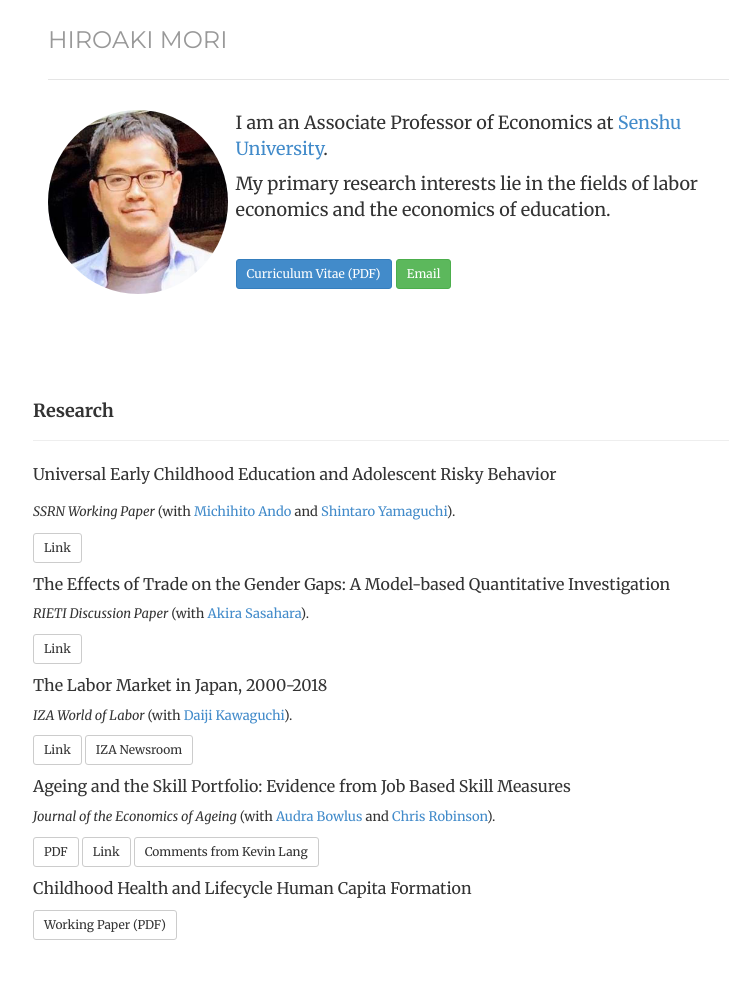
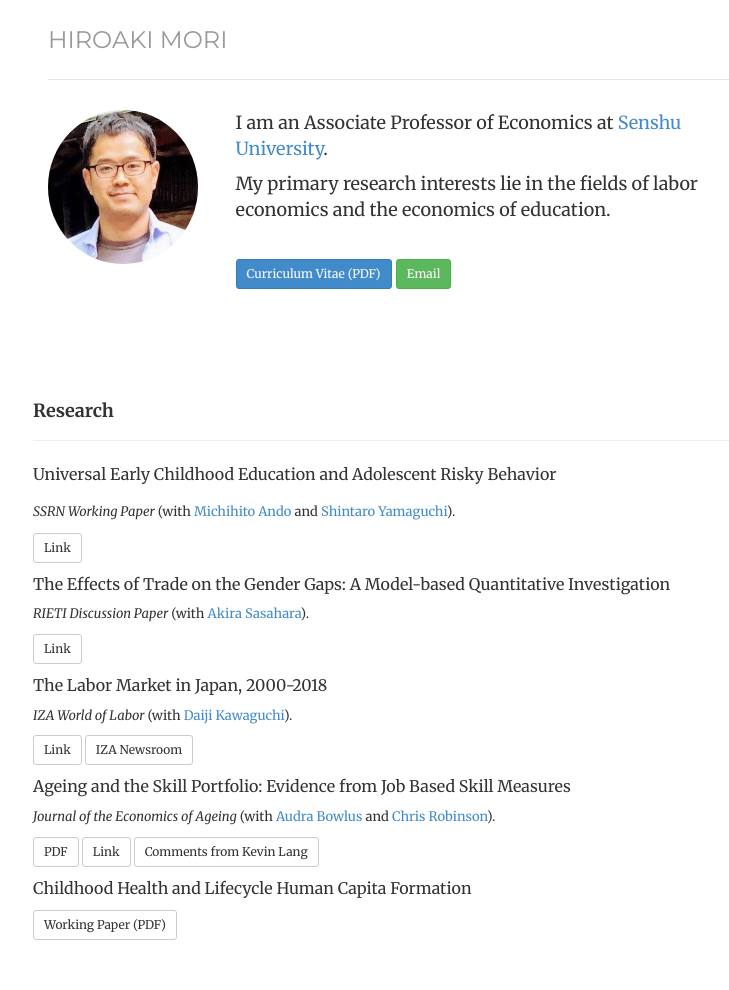
Before and after one commit to morihiroaki/morihiroaki.github.io, a Jekyll site: the page built from index.html, in a window 1280 px wide. Shown: the whole page, without its empty margins (232-961 px from the left). Built offline with Jekyll 4.4.1, drawn with Linux system fonts in a browser that asks for light colours.

Commit message:
Update index.html

```diff
--- a/index.html
+++ b/index.html
@@ -10,7 +10,7 @@
 
 <div class="box text-left">
 <div class='col-sm-3 text-left'>
-<img  class="img-circle avatar" width="180" alt="Hiro Mori" src="files/portrait2.jpg">
+<img  class="img-circle avatar" width="150" alt="Hiro Mori" src="files/portrait2.jpg">
 </div>
 </div>
 
```
